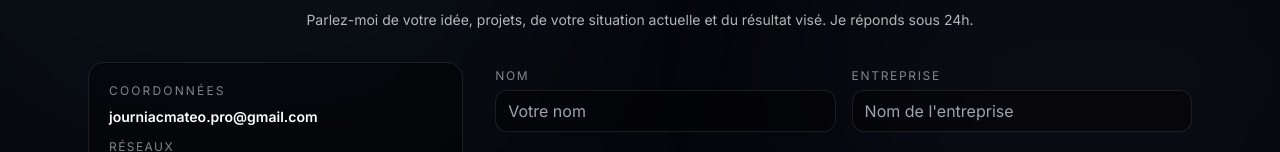
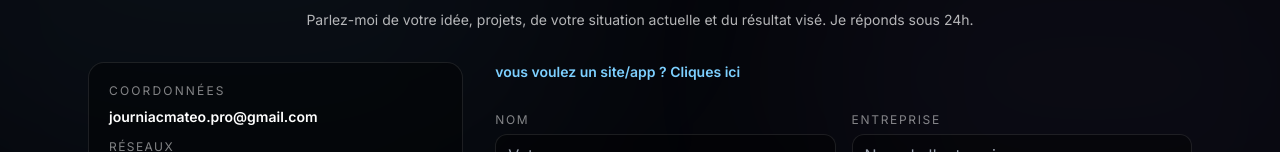
Before and after one commit to LeKyzzo/portfolio_2026, a Next.js app: page /contact in a window 1280 px wide. Shown: the part 182-334 px from the top of the page. Built offline with nearby package versions, Linux system fonts and the light colour scheme; no server answers.

Commit message:
contact edited

```diff
--- a/src/app/contact/page.tsx
+++ b/src/app/contact/page.tsx
@@ -51,6 +51,19 @@ export default function ContactPage() {
           </aside>
 
           <div className="text-left">
+            <div className="mb-6">
+              <p className="text-sm">
+                <a
+                  href="https://dev.mateojourniac.com"
+                  target="_blank"
+                  rel="noreferrer noopener"
+                  className="text-primary font-semibold hover:underline"
+                >
+                  vous voulez un site/app ? Cliques ici
+                </a>
+              </p>
+            </div>
+
             <ContactFormClient email={contactEmail ? contactEmail.handle : "contact@votre-domaine.com"} />
           </div>
         </div>
```
